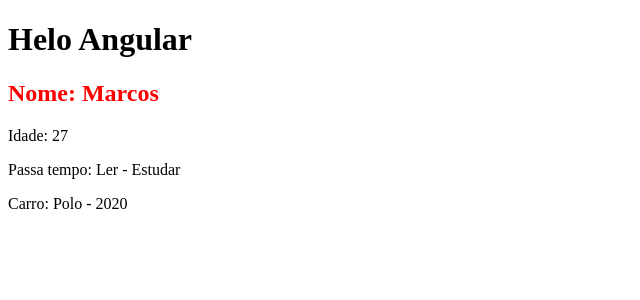
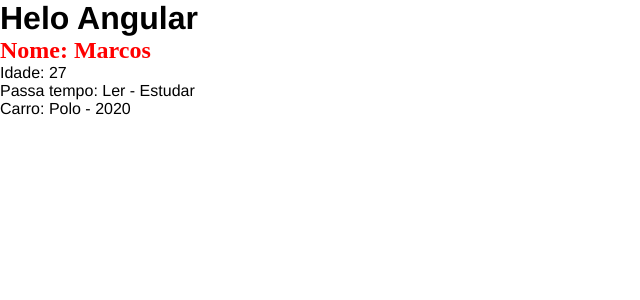
Before and after one commit to marcosalexandria/angular-horadecodar, an Angular app in the folder curso-angular/: page / in a window 1280 px wide. Shown: the top 300 px of the page, without its empty margins (0-640 px from the left). Built offline with nearby package versions, Linux system fonts and the light colour scheme.

Commit message:
Curso Angular 13: CSS no Angular - #06

```diff
--- a/curso-angular/src/app/components/first-component/first-component.component.css
+++ b/curso-angular/src/app/components/first-component/first-component.component.css
@@ -1,3 +1,4 @@
 h2{
   color: red;
+  font-family: 'Times New Roman', Times, serif;
 }
--- a/curso-angular/src/styles.css
+++ b/curso-angular/src/styles.css
@@ -1 +1,6 @@
 /* You can add global styles to this file, and also import other style files */
+*{
+  margin: 0px;
+  padding: 0px;
+  font-family: Helvetica;
+}
```
